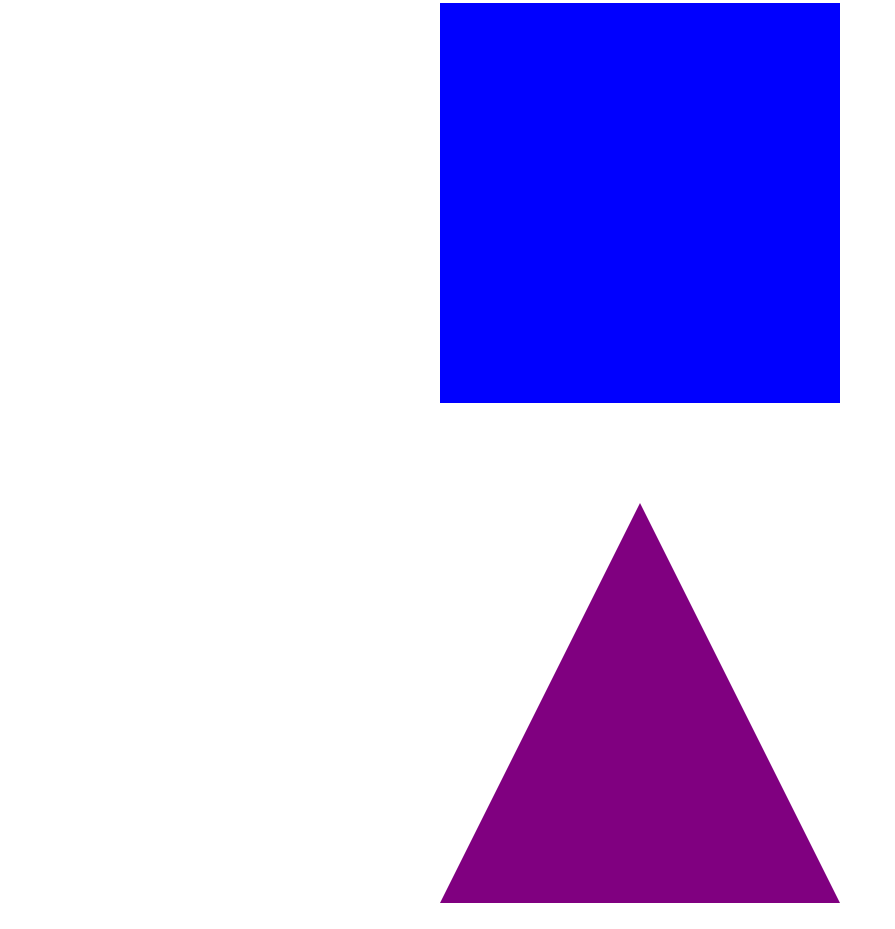
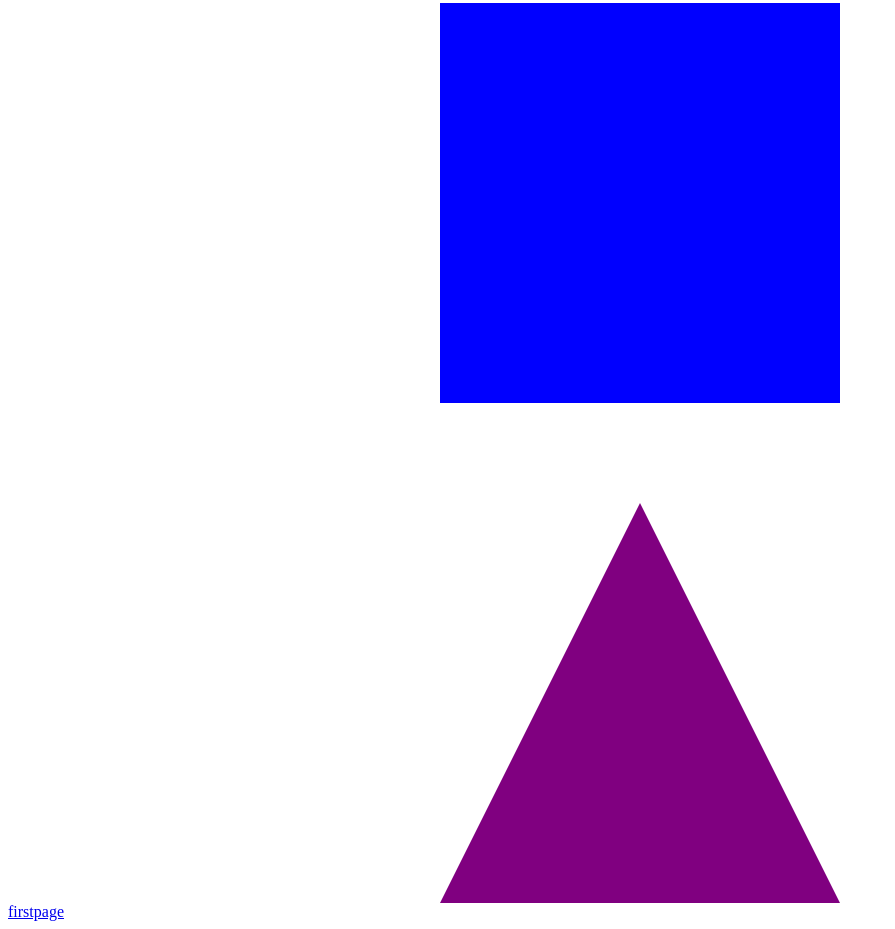
Before and after one commit to Prakrit-Sangwan2402/Web-Dev-Activities, a plain HTML site: page index.html in a window 1280 px wide. Shown: the part 1547-2476 px from the top of the page, without its empty margins (0-895 px from the left). Drawn offline with Linux system fonts and the light colour scheme.

Commit message:
Update index.html

```diff
--- a/index.html
+++ b/index.html
@@ -105,5 +105,8 @@
         <div class="triangle"></div>
     </div>
 </body>
+<div>
+    <a href="./firstpage.html">firstpage</a>
+</div>
 
 </html>
```
